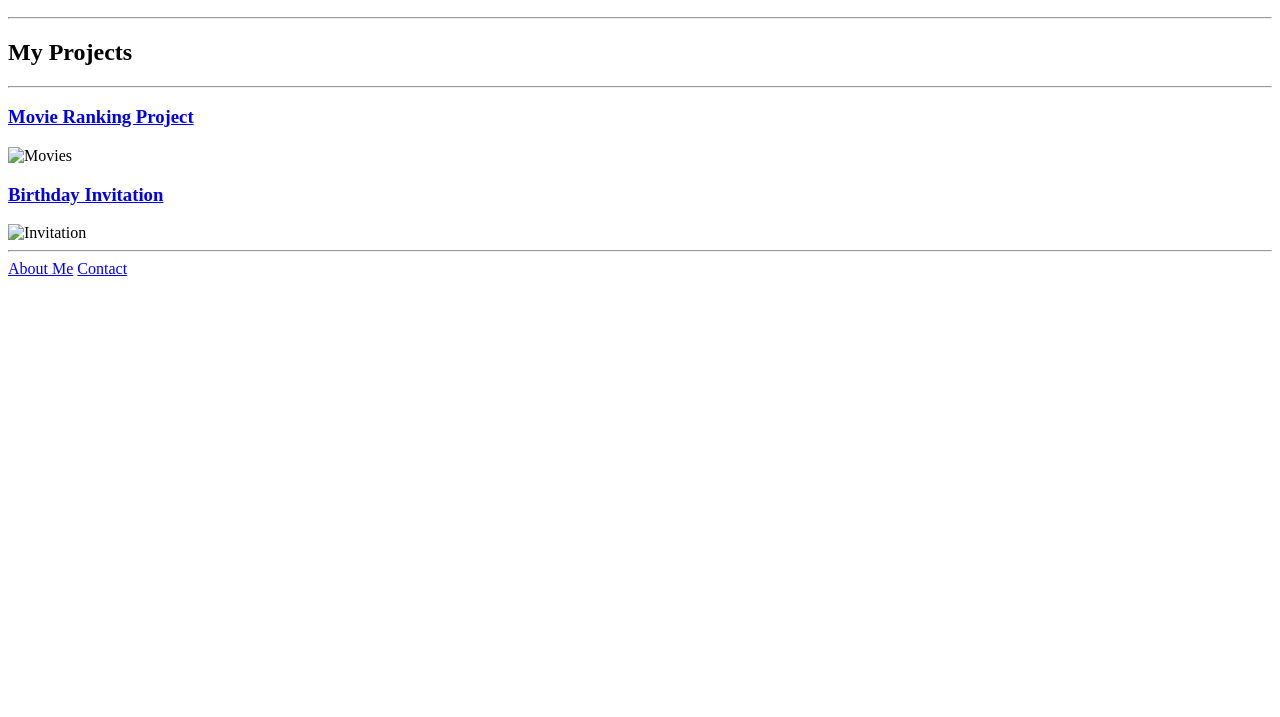
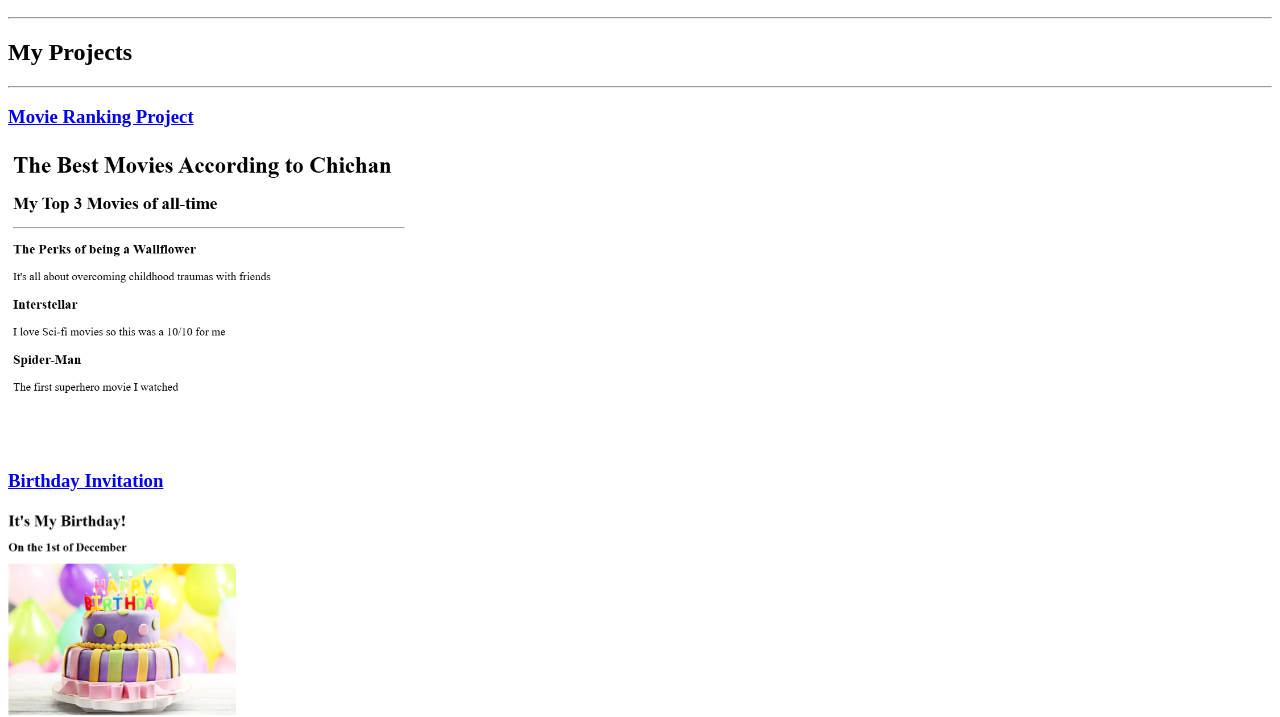
Before and after one commit to GitChan1201/html-portfolio2, a plain HTML site: page index.html in a window 1280 px wide. Shown: the part 110-827 px from the top of the page. Before the commit the page ends 800 px from the top, so only its background shows below. Drawn offline with Linux system fonts and the light colour scheme.

Commit message:
Update index.html

```diff
--- a/index.html
+++ b/index.html
@@ -14,10 +14,10 @@
     <h2>My Projects</h2>
     <hr>
     <h3><a href="../4.3 HTML Porfolio Project/public/movie-ranking.html">Movie Ranking Project</a></h3>
-    <img src="../4.3 HTML Porfolio Project/assets/images/Movie Ranking.png" height="300" alt="Movies"/>
+    <img src="../assets/images/Movie Ranking.png" height="300" alt="Movies"/>
 
     <h3><a href="../4.3 HTML Porfolio Project/public/birthday-invite.html">Birthday Invitation</a></h3>
-    <img src="../4.3 HTML Porfolio Project/assets/images/Birthday Invite.png" height="300" alt="Invitation">
+    <img src="../assets/images/Birthday Invite.png" height="300" alt="Invitation">
     <hr>
     <a href="../4.3 HTML Porfolio Project/public/about.html">About Me</a>
     <a href="../4.3 HTML Porfolio Project/public/contact.html">Contact</a>
```
